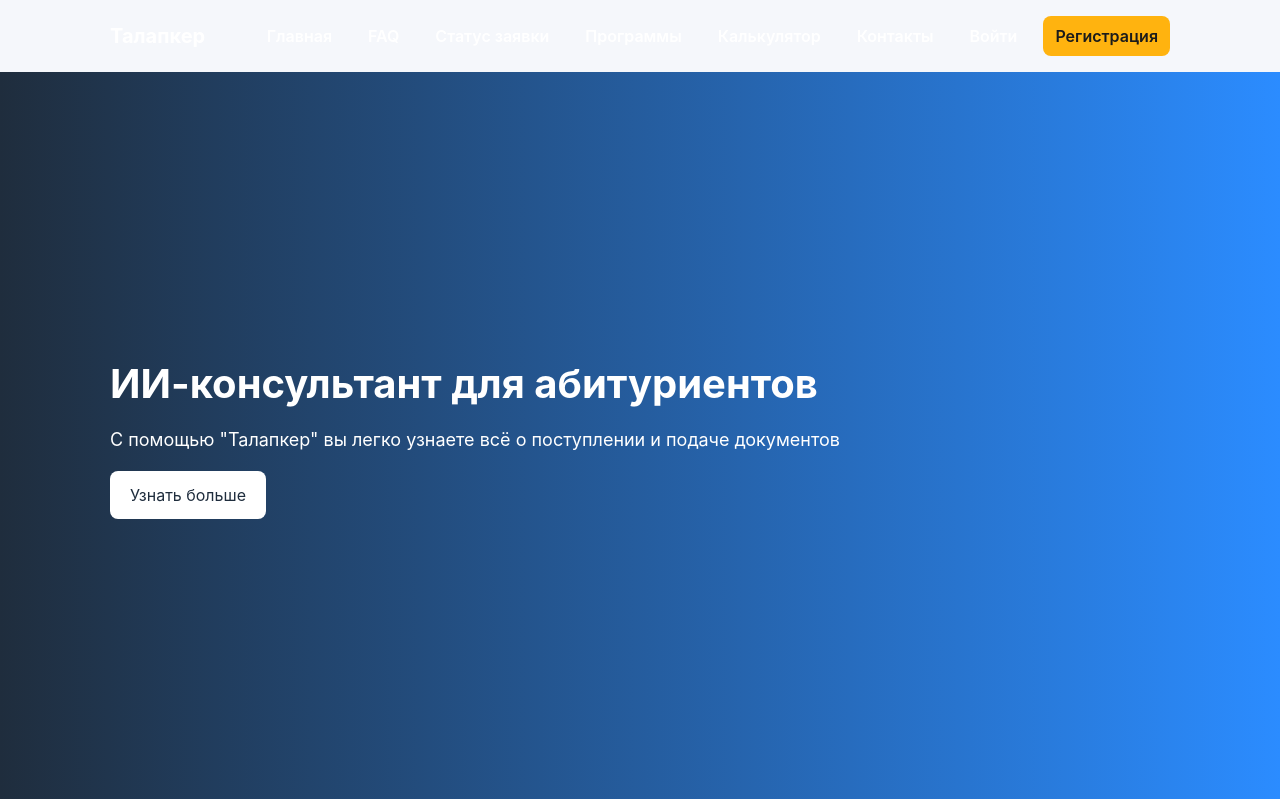
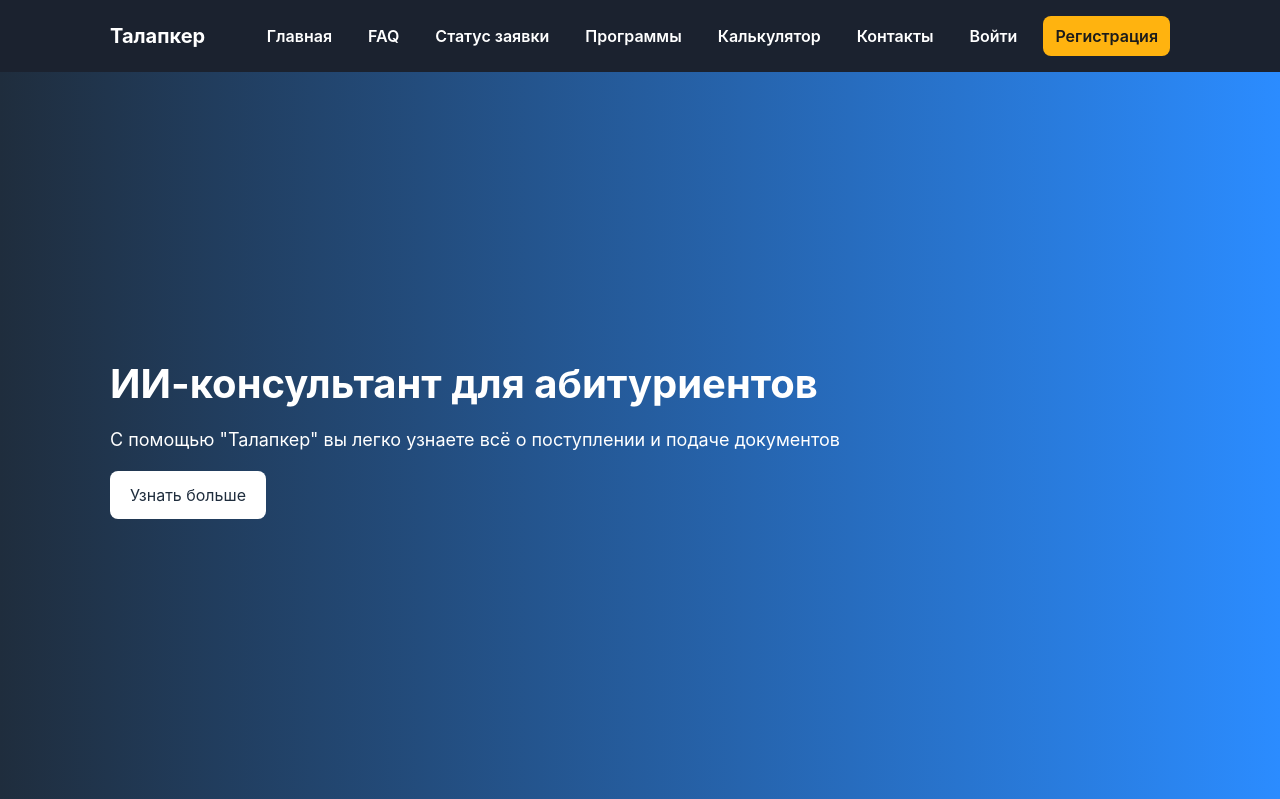
Before and after one commit to penelopa13/----, a Flask app: page / in a window 1280 px wide. Shown: the top 799 px of the page. Run offline with Flask 3, Linux system fonts and the light colour scheme.

Commit message:
менн

```diff
--- a/static/css/style.css
+++ b/static/css/style.css
@@ -11,16 +11,18 @@ body{font-family:Inter, "Segoe UI", Tahoma, sans-serif;background:var(--bg);colo
 .container{max-width:1100px;margin:0 auto;padding:0 20px}
 
 /* Header */
-.site-header{
-  position:sticky;
-  top:0;
-  z-index:50;
-  background:transparent;
+.site-header {
+  position: sticky;
+  top: 0;
+  z-index: 50;
+  background: rgba(15,23,36,0.95); /* тёмный фон по умолчанию */
+  backdrop-filter: blur(4px);
   transition: background 0.3s ease, box-shadow 0.3s ease;
 }
-.site-header.scrolled{
-  background:rgba(15,23,36,0.9); /* тёмный фон при скролле */
-  box-shadow:0 2px 8px rgba(0,0,0,0.2);
+.site-header.scrolled {
+  background: rgba(81,98,172,0.3); /* более прозрачный при скролле */
+  backdrop-filter: blur(10px);
+  box-shadow: 0 2px 8px rgba(0,0,0,0.2);
 }
 .header-row{display:flex;align-items:center;justify-content:space-between;height:var(--header-h)}
 .logo{font-weight:700;font-size:20px;color:#fff}
--- a/static/js/main.js
+++ b/static/js/main.js
@@ -83,9 +83,12 @@ document.addEventListener('DOMContentLoaded', () => {
 window.addEventListener('scroll', () => {
   const header = document.querySelector('.site-header');
   if (!header) return;
+
   if (window.scrollY > 50) {
+    // При скролле делаем более прозрачным
     header.classList.add('scrolled');
   } else {
+    // Вверху страницы — тёмный фон
     header.classList.remove('scrolled');
   }
 });
```
